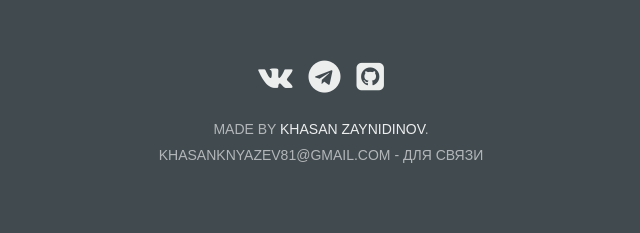
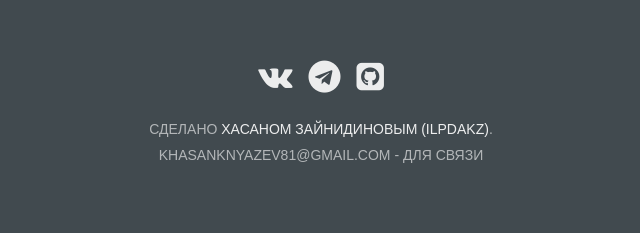
Before and after one commit to knyazevi81/TaskLance, a Django app: page /landing in a window 1280 px wide. Shown: the part 1761-1994 px from the top of the page, without its empty margins (319-959 px from the left). Run offline with Django 4.2, Linux system fonts and the light colour scheme; some libraries are stand-ins or nearby versions.

Commit message:
Update landing.html

```diff
--- a/tasklance/landing/templates/landing/landing.html
+++ b/tasklance/landing/templates/landing/landing.html
@@ -70,7 +70,7 @@
 			<li><a href="https://t.me/ilpdakz"><i class="fa fa-telegram"></i></a></li>
 			<li><a href="https://github.com/knyazevi81"><i class="fa fa-github-square"></i></a></li>
 		</ul>
-		<p>Made by <a href="https://github.com/knyazevi81" target="_blank">Khasan Zaynidinov</a>.</p>
+		<p>Сделано <a href="https://github.com/knyazevi81" target="_blank">Хасаном Зайнидиновым (Ilpdakz)</a>.</p>
 		<p>khasanknyazev81@gmail.com - для связи</p>
 	</footer>
 
```
